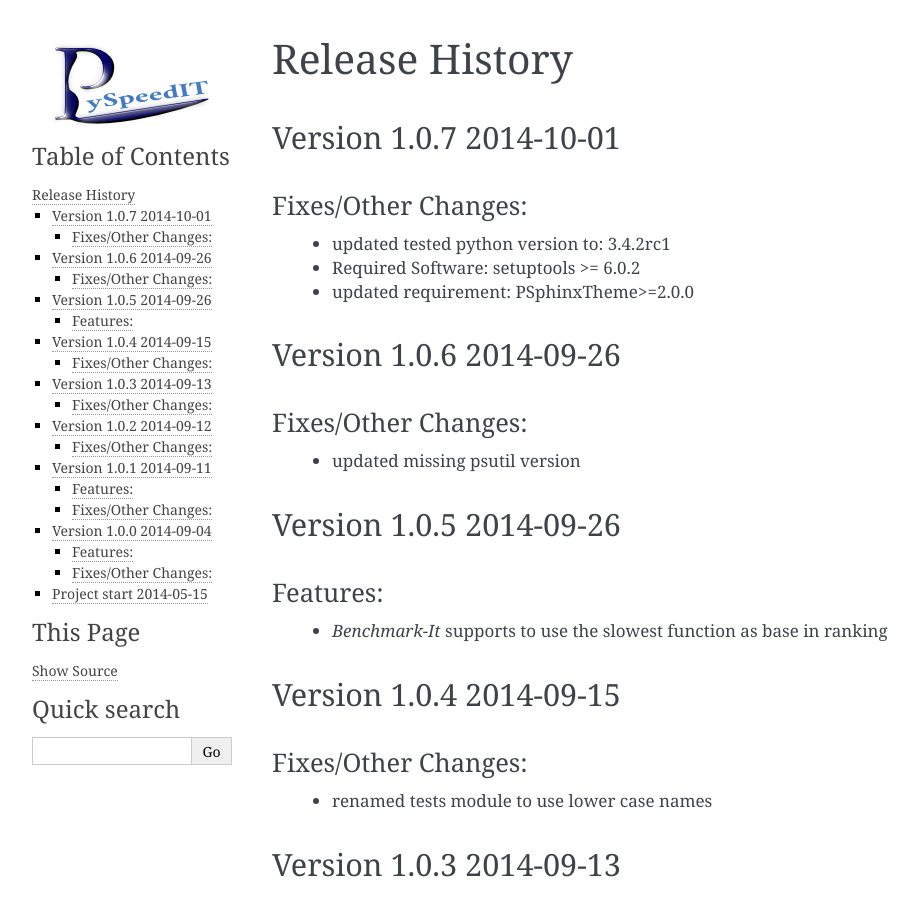
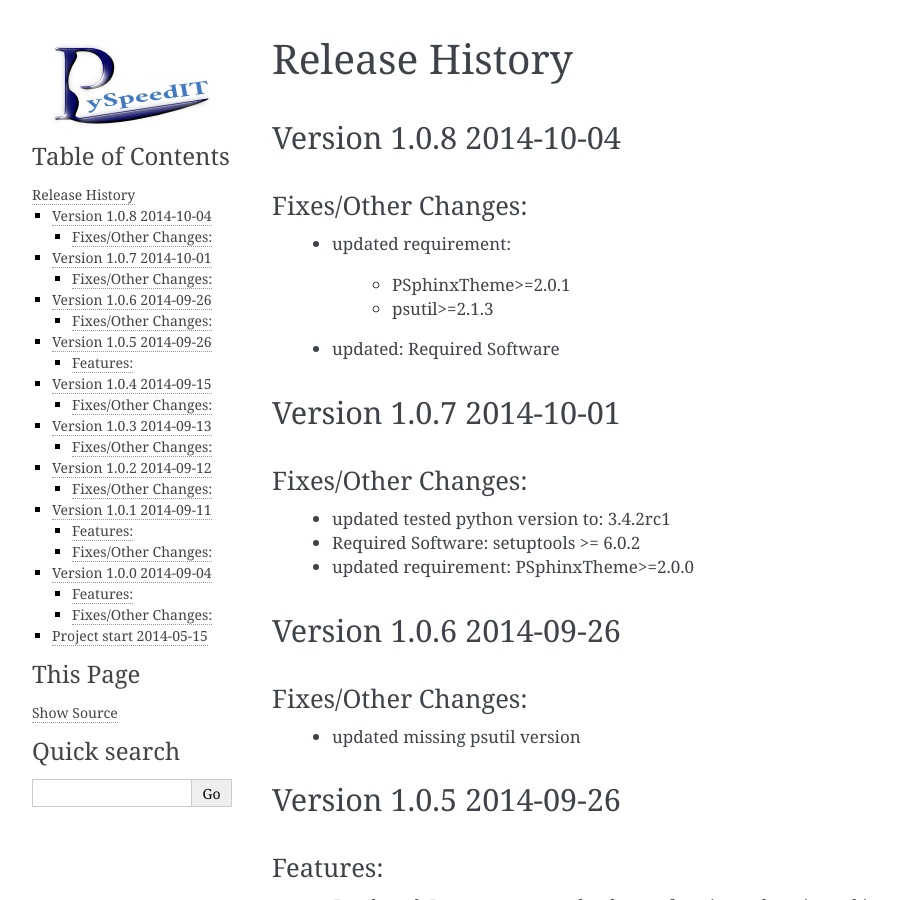
Before and after one commit to peter1000/PySpeedIT, a Sphinx documentation site: the page built from docs/history.rst, in a window 1280 px wide and 900 px high. Shown: the whole window, without its empty margins (148-1067 px from the left). Built offline with Sphinx 7.4.7, drawn with Linux system fonts in a browser that asks for light colours.

Commit message:
Version 1.0.8     2014-10-04 ============================
Fixes/Other Changes:
--------------------

   - updated requirement:

      - PSphinxTheme>=2.0.1
      - psutil>=2.1.3

   - updated: Required Software

```diff
--- a/CHANGELOG.rst
+++ b/CHANGELOG.rst
@@ -4,6 +4,20 @@ Release History
 
 
 .. _whats-new:
+
+Version 1.0.8     2014-10-04
+============================
+
+Fixes/Other Changes:
+--------------------
+
+   - updated requirement:
+
+      - PSphinxTheme>=2.0.1
+      - psutil>=2.1.3
+
+   - updated: Required Software
+
 
 Version 1.0.7     2014-10-01
 ============================
--- a/docs/RequiredSoftware.rst
+++ b/docs/RequiredSoftware.rst
@@ -24,6 +24,11 @@ Required Software
 
    - `<http://cython.org/>`_
 
+- psutil >= 2.1.3  (retrieving information on running processes and system utilization (CPU, memory, disks, network))
+
+   - `<http://code.google.com/p/psutil/>`_
+
+|
 
 - nose >= 1.3.4  (for tests)
 
@@ -33,13 +38,9 @@ Required Software
 
    - `<http://nedbatchelder.com/code/coverage>`_
 
-- PSphinxTheme >=2.0.0  (for documentation generation)
+- PSphinxTheme >=2.0.1  (for documentation generation)
 
    - `<https://github.com/peter1000/PSphinxTheme>`_
-
-- psutil >= 2.1.2  (retrieving information on running processes and system utilization (CPU, memory, disks, network))
-
-   - `<http://code.google.com/p/psutil/>`_
 
 
 Additional Recommended Software Python
--- a/requirements.txt
+++ b/requirements.txt
@@ -2,9 +2,9 @@
 
 # install
 Cython>=0.21
-psutil>=2.1.2
+psutil>=2.1.3
 
 # extras
 nose>=1.3.4
 coverage>=3.7.1
-PSphinxTheme>=2.0.0
+PSphinxTheme>=2.0.1
```
Also changed, not shown: other parts of docs/RequiredSoftware.rst (+2 -2 lines).
